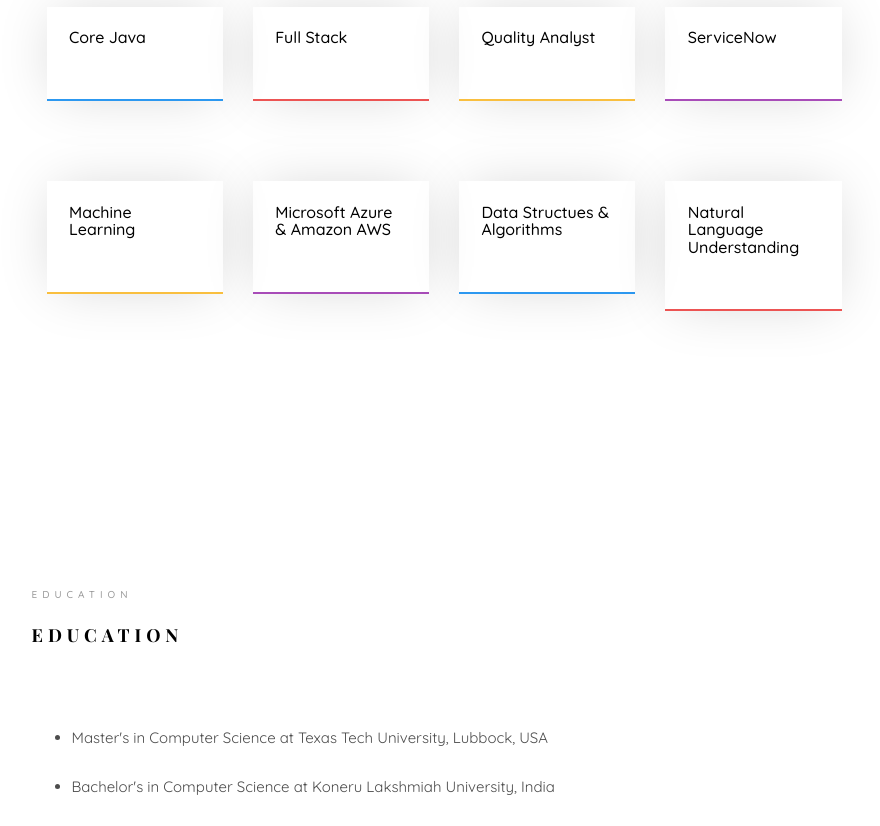
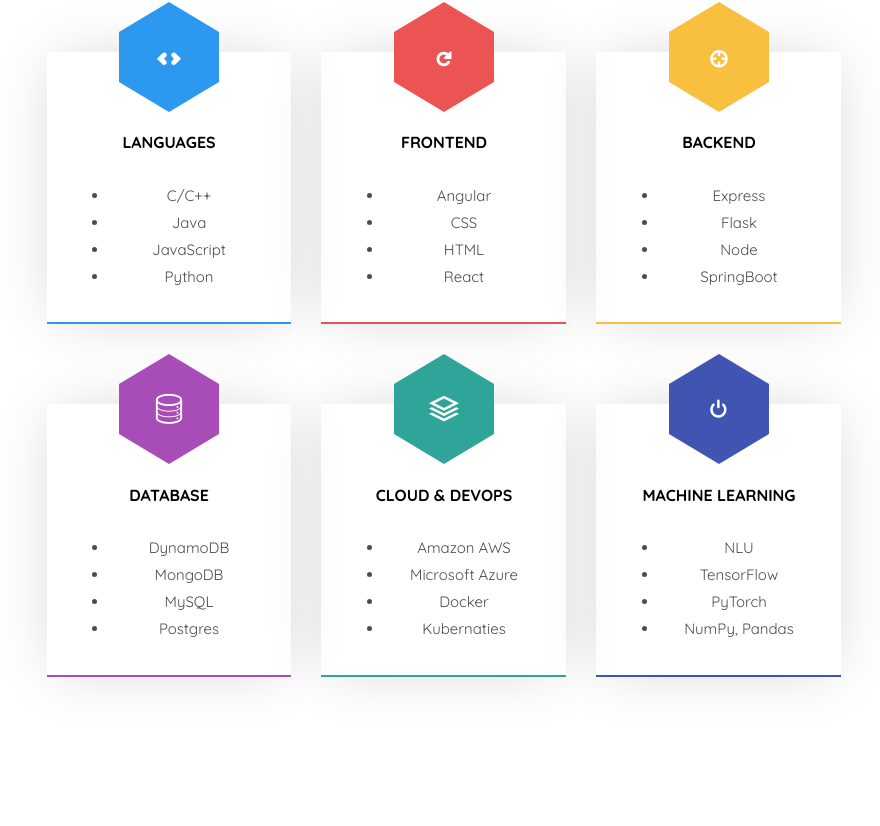
Before and after one commit to sankargalla/portfolio.github.io, a plain HTML site: page index.html in a window 1280 px wide. Shown: the part 1554-2380 px from the top of the page, without its empty margins (346-1226 px from the left). Drawn offline with nearby package versions, Linux system fonts and the light colour scheme; files whose address does not match are found by name; a web font is replaced by a local one.

Commit message:
Tech Stack Updated

```diff
--- a/index.html
+++ b/index.html
@@ -56,7 +56,7 @@
 		<a href="#" class="js-colorlib-nav-toggle colorlib-nav-toggle" data-toggle="collapse" data-target="#navbar" aria-expanded="false" aria-controls="navbar"><i></i></a>
 		<aside id="colorlib-aside" role="complementary" class="border js-fullheight">
 			<div class="text-center">
-				<div class="author-img" style="background-image: url(images/about.jpg);"></div>
+				<div class="author-img" style="background-image: url(images/profile.jpg);"></div>
 				<h1 id="colorlib-logo"><a href="index.html">Sankar Sai Galla</a></h1>
 				<span class="position"><a href="#">Software Engineer</a></span>
 			</div>
@@ -89,7 +89,7 @@
 					   					<div class="desc">
 						   					<h1>Hi! <br>I'm Sankar</h1>
 						   					<h2><strong> Aspiring Software Engineer | Master's Student at Texas Tech University</strong></h2>
-												<p><a href="files/Sankar_Resume_MS.pdf" class="btn btn-primary btn-learn" download>Download CV <i class="icon-download4"></i></a></p>
+												<p><a href="files/Sankar_Resume.pdf" class="btn btn-primary btn-learn" download>Download CV <i class="icon-download4"></i></a></p>
 											</div>
 					   				</div>
 					   			</div>
@@ -119,46 +119,103 @@
 									<span class="heading-meta">What I do?</span>
 									<h2 class="colorlib-heading">Here are some of my expertise</h2>
 								</div>
-								<div class="col-md-3 animate-box" data-animate-effect="fadeInLeft">
+							</div>
+							<div class="row row-pt-md">
+								<div class="col-md-4 text-center animate-box">
 									<div class="services color-1">
-										<h3>Core Java</h3>
+										<span class="icon">
+											<i class="icon-code"></i>
+										</span>
+										<div class="desc">
+											<h3>Languages</h3>
+											<ul>
+												<li>C/C++</li>
+												<li>Java</li>
+												<li>JavaScript</li>
+												<li>Python</li>
+											</ul>
+										</div>
 									</div>
 								</div>
-								<div class="col-md-3 animate-box" data-animate-effect="fadeInBottom">
+								<div class="col-md-4 text-center animate-box">
 									<div class="services color-2">
-										<h3>Full Stack</h3>
+										<span class="icon">
+											<i class="icon-refresh"></i>
+										</span>
+										<div class="desc">
+											<h3>FrontEnd</h3>
+											<ul>
+												<li>Angular</li>
+												<li>CSS</li>
+												<li>HTML</li>
+												<li>React</li>
+
+											</ul>
+										</div>
 									</div>
 								</div>
-								<div class="col-md-3 animate-box" data-animate-effect="fadeInTop">
+								<div class="col-md-4 text-center animate-box">
 									<div class="services color-3">
-										<h3>Quality Analyst</h3>
+										<span class="icon">
+											<i class="icon-radar"></i>
+										</span>
+										<div class="desc">
+											<h3>BackEnd</h3>
+											<ul>
+												<li>Express</li>
+												<li>Flask</li>
+												<li>Node</li>
+												<li>SpringBoot</li>
+											</ul>
+										</div>
 									</div>
 								</div>
-								<div class="col-md-3 animate-box" data-animate-effect="fadeInRight">
+								<div class="col-md-4 text-center animate-box">
 									<div class="services color-4">
-										<h3>ServiceNow</h3>
+										<span class="icon">
+											<i class="icon-data"></i>
+										</span>
+										<div class="desc">
+											<h3>Database</h3>
+											<ul>
+												<li>DynamoDB</li>
+												<li>MongoDB</li>
+												<li>MySQL</li>
+												<LI>Postgres</LI>
+											</ul>
+										</div>
 									</div>
 								</div>
-							</div>
-							<div class="row">
-								<div class="col-md-3 animate-box" data-animate-effect="fadeInLeft">
-									<div class="services color-3">
-										<h3>Machine Learning</h3>
+								<div class="col-md-4 text-center animate-box">
+									<div class="services color-5">
+										<span class="icon">
+											<i class="icon-layers2"></i>
+										</span>
+										<div class="desc">
+											<h3>Cloud & DevOps</h3>
+											<ul>
+												<li>Amazon AWS</li>
+												<li>Microsoft Azure</li>
+												<li>Docker</li>
+												<li>Kubernaties</li>
+											</ul>
+										</div>
 									</div>
 								</div>
-								<div class="col-md-3 animate-box" data-animate-effect="fadeInBottom">
-									<div class="services color-4">
-										<h3>Microsoft Azure & Amazon AWS</h3>
-									</div>
-								</div>
-								<div class="col-md-3 animate-box" data-animate-effect="fadeInTop">
-									<div class="services color-1">
-										<h3>Data Structues & Algorithms</h3>
-									</div>
-								</div>
-								<div class="col-md-3 animate-box" data-animate-effect="fadeInRight">
-									<div class="services color-2">
-										<h3>Natural Language Understanding</h3>
+								<div class="col-md-4 text-center animate-box">
+									<div class="services color-6">
+										<span class="icon">
+											<i class="icon-power"></i>
+										</span>
+										<div class="desc">
+											<h3>Machine Learning</h3>
+											<ul>
+												<li>NLU</li>
+												<li>TensorFlow</li>
+												<li>PyTorch</li>
+												<li>NumPy, Pandas</li>
+											</ul>
+										</div>
 									</div>
 								</div>
 							</div>
@@ -192,7 +249,7 @@
 					</div>
 					<div class="row">
 						<div class="col-md-3 text-center animate-box">
-							<a href="https://github.com/sankargalla/solved_problems"><span class="colorlib-counter js-counter" data-from="0" data-to="150" data-speed="5000" data-refresh-interval="20"></span></a>
+							<a href="https://github.com/sankargalla/solved_problems"><span class="colorlib-counter js-counter" data-from="0" data-to="200" data-speed="3000" data-refresh-interval="20"></span></a>
 							<span class="colorlib-counter-label">LeetCode</span>
 						</div>
 					</div>
@@ -217,14 +274,18 @@
 					               </div>
 
 					               <div class="timeline-label">
-					                  <h2><a href="#">Software QA Engineer at ServiceNow</a> <span>February 2022-July 2023</span></h2>
+					                  <h2><a href="#">Software Engineer at ServiceNow</a> <span>February 2022-July 2023</span></h2>
 					                  <ul>
-										<li><p>Spearheaded the integration of Amazon Connect IVR with Amazon EC2 and Lambda, enhancing customer authentication and satisfaction with a secure, serverless solution.
+										<li><p>Developed UI pages using React, Web Components, and Shadow DOM, reducing frontend loading times by 25% and
+										enhancing user engagement.</p></li>
+										<li><p>Led the integration of Amazon Connect IVR, optimizing user-base login and password reset processes. Utilized EC2 and
+											Lambda functions for secure, serverless solutions, boosting stakeholder satisfaction.
 										</p></li>
-										<li><p>Conducted security testing with Burp tool, integrating Microsoft Azure AD with OAuth for a secure ServiceNow Password Reset App, and implemented client-side security measures.
+										<li><p>Integrated ServiceNow Password Reset App with third-party stores like Microsoft Azure AD utilizing OAuth tokens and
+											Microsoft AD which helped increase the customers by 40%.
 										</p></li>
-										<li><p>Demonstrated expertise in ServiceNow by automating processes, developing UI policies, writing scripts, and ensuring quality through rigorous testing across 15 version releases.
-										</p></li>
+										<li><p>Implemented the ServiceNow Password Reset Windows Application using MID Server, leveraging Python for
+											automation and system integration.</p></li>
 
 									  </ul>
 					               </div>
@@ -238,14 +299,18 @@
 					                  <i class="icon-pen2"></i>
 					               </div>
 					               <div class="timeline-label">
-									<h2><a href="#">Associate Quality Engineer at ServiceNow</a> <span>July 2020-January 2022</span></h2>
+									<h2><a href="#">Associate Software Engineer at ServiceNow</a> <span>July 2020-January 2022</span></h2>
 									<ul>
-									  <li><p>Led initiatives on Password Reset Virtual Agent topics, improving user experience with comprehensive password management solutions.
+									  <li><p>Integrated Reset Password, Change Password, and Unlock Account features into the Password Reset Virtual Agent using
+										Virtual Agent Designer, NLU, and ServiceNow Flow Designer, improving user experience.
 									  </p></li>
-									  <li><p>Oversaw end-to-end quality activities for a dynamic scrum team, implemented effective regression testing, and enhanced product quality and team efficiency.
+									  <li><p>Optimized CI/CD pipeline by converting UI-based test scripts to headless automation with Selenium and TestNG and
+										API automation with REST Assured, reducing Jenkins pipeline execution time by 80%.
 									  </p></li>
-									  <li><p>Implemented 7 Selenium automation projects, increasing code coverage by 25%, reducing bugs by 30%, and contributing to improved software quality through active code reviews and database design efforts.
+									  <li><p>Collaborated in Code Reviews and managed Git version control, assuring high-quality code and clear implementation.
 									  </p></li>
+									  <li><p>Automated test scripts and frameworks through agile engineering practices, reducing bug frequency by 30% and
+										significantly boosting product reliability and quality.</p></li>
 
 									</ul>
 					               </div>
@@ -352,7 +417,7 @@
 						<div class="col-md-5">
 							<div class="colorlib-feature colorlib-feature-sm animate-box" data-animate-effect="fadeInLeft">
 								<div class="colorlib-icon">
-									<i class="icon-globe-outline"></i>
+									<i class="icon-mail"></i>
 								</div>
 								<div class="colorlib-text">
 									<p><a href="#">gsankars@ttu.edu</a></p>
```
Also changed, not shown: images/about.jpg (deleted), images/profile.jpg (added), 1 other file.
